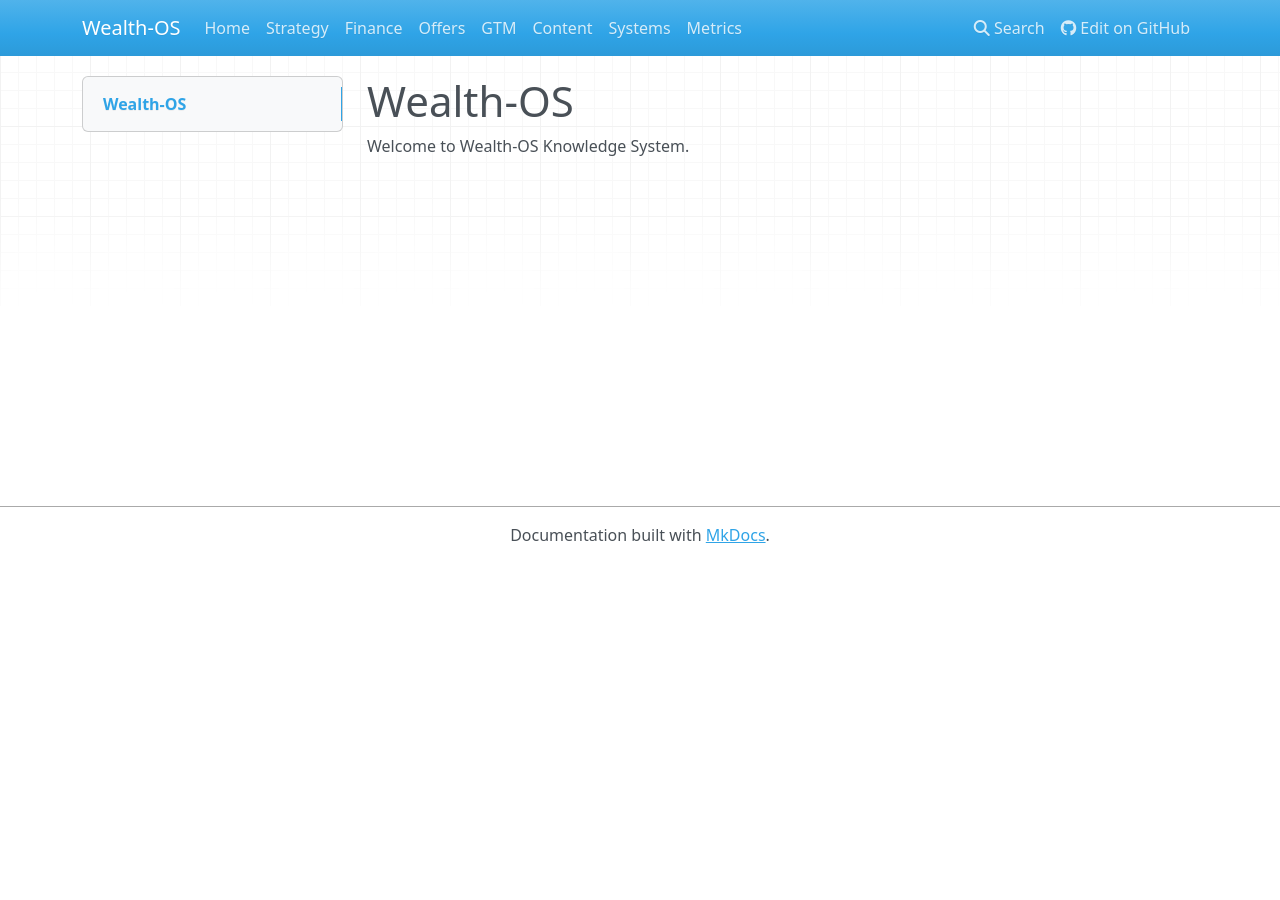
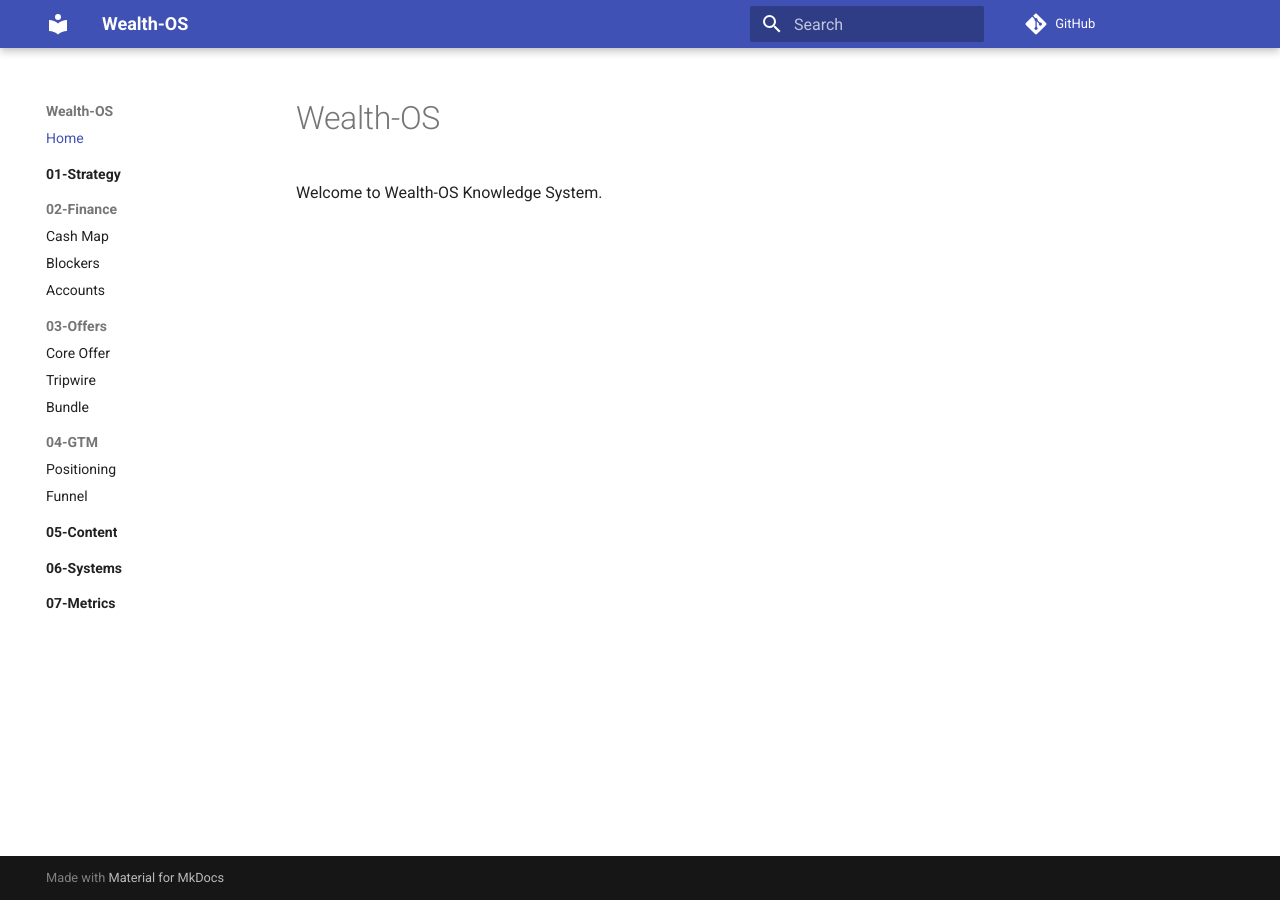
Before and after one commit to alphatecau/Wealth-OS, an MkDocs documentation site: the page built from docs/index.md, in a window 1280 px wide. Built offline with MkDocs 1.6.1 and Material for MkDocs 9.7.7, drawn with Linux system fonts in a browser that asks for light colours; nearby versions of some CDN libraries; comment, search, counter and statistics services are not loaded.

Commit message:
docs: fix mkdocs.yml + add missing section placeholders

```diff
--- a/mkdocs.yml
+++ b/mkdocs.yml
@@ -1,11 +1,29 @@
 site_name: Wealth-OS
 repo_url: https://github.com/alphatecau/Wealth-OS
+theme:
+  name: material
+  features:
+    - navigation.sections
+    - navigation.indexes
+    - content.code.copy
 nav:
-  - Home: docs/index.md
-  - Strategy: 01-Strategy/
-  - Finance: 02-Finance/
-  - Offers: 03-Offers/
-  - GTM: 04-GTM/
-  - Content: 05-Content/
-  - Systems: 06-Systems/
-  - Metrics: 07-Metrics/
+  - Home: index.md
+  - 01-Strategy:
+    - Overview: 01-Strategy/README.md
+  - 02-Finance:
+    - Cash Map: 02-Finance/cash-map.md
+    - Blockers: 02-Finance/blockers.md
+    - Accounts: 02-Finance/accounts.md
+  - 03-Offers:
+    - Core Offer: 03-Offers/core-offer.md
+    - Tripwire: 03-Offers/tripwire.md
+    - Bundle: 03-Offers/bundle.md
+  - 04-GTM:
+    - Positioning: 04-GTM/positioning.md
+    - Funnel: 04-GTM/funnel.md
+  - 05-Content:
+    - Overview: 05-Content/README.md
+  - 06-Systems:
+    - Overview: 06-Systems/README.md
+  - 07-Metrics:
+    - Overview: 07-Metrics/README.md
```
Also changed, not shown: docs/01-Strategy/README.md (added, +1 -0 lines), docs/05-Content/README.md (added, +1 -0 lines), docs/06-Systems/README.md (added, +1 -0 lines), docs/07-Metrics/README.md (added, +1 -0 lines), index.md (deleted, +0 -3 lines), docs/01-Strategy/Vision/vision.md (renamed from 01-Strategy/Vision/vision.md), docs/02-Finance/accounts.md (renamed from 02-Finance/accounts.md), docs/02-Finance/blockers.md (renamed from 02-Finance/blockers.md), docs/02-Finance/cash-map.md (renamed from 02-Finance/cash-map.md), docs/03-Offers/bundle.md (renamed from 03-Offers/bundle.md), docs/03-Offers/core-offer.md (renamed from 03-Offers/core-offer.md), docs/03-Offers/tripwire.md (renamed from 03-Offers/tripwire.md), docs/04-GTM/funnel.md (renamed from 04-GTM/funnel.md), docs/04-GTM/positioning.md (renamed from 04-GTM/positioning.md), 3 more files.
